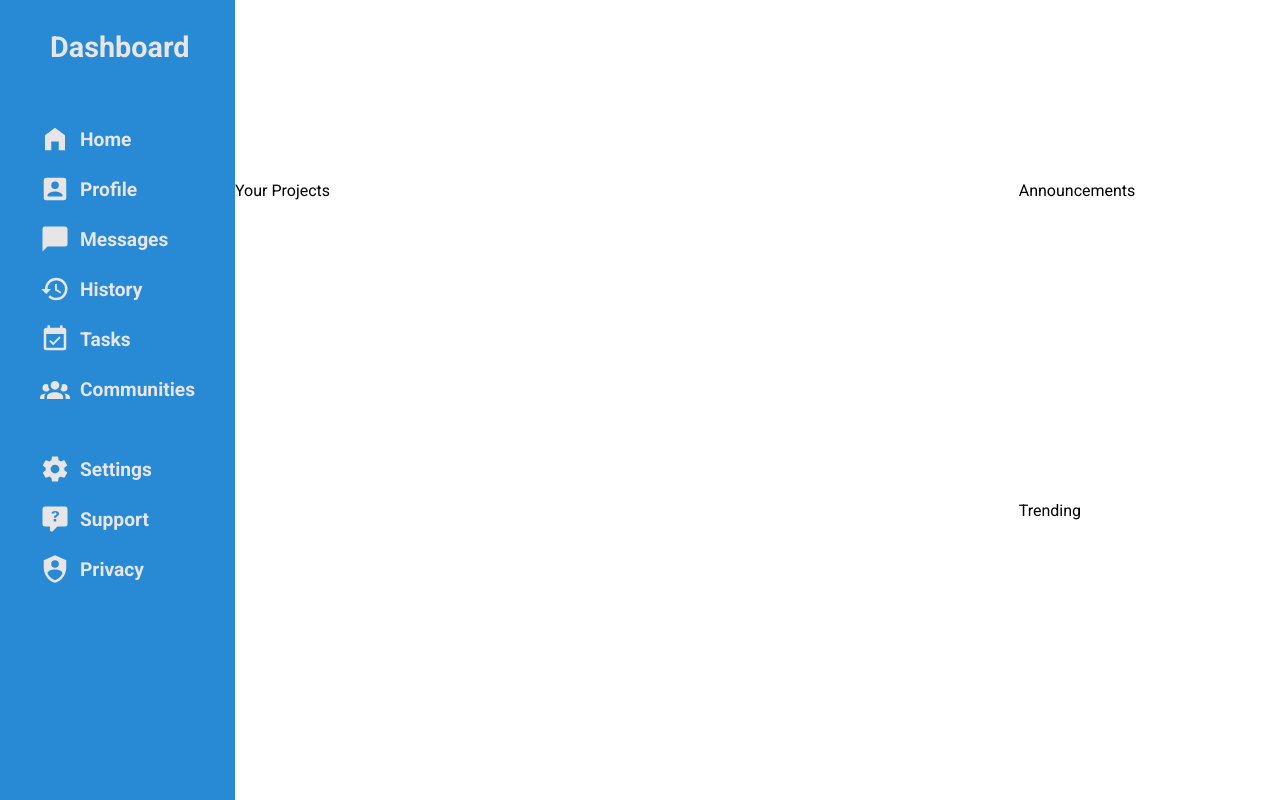
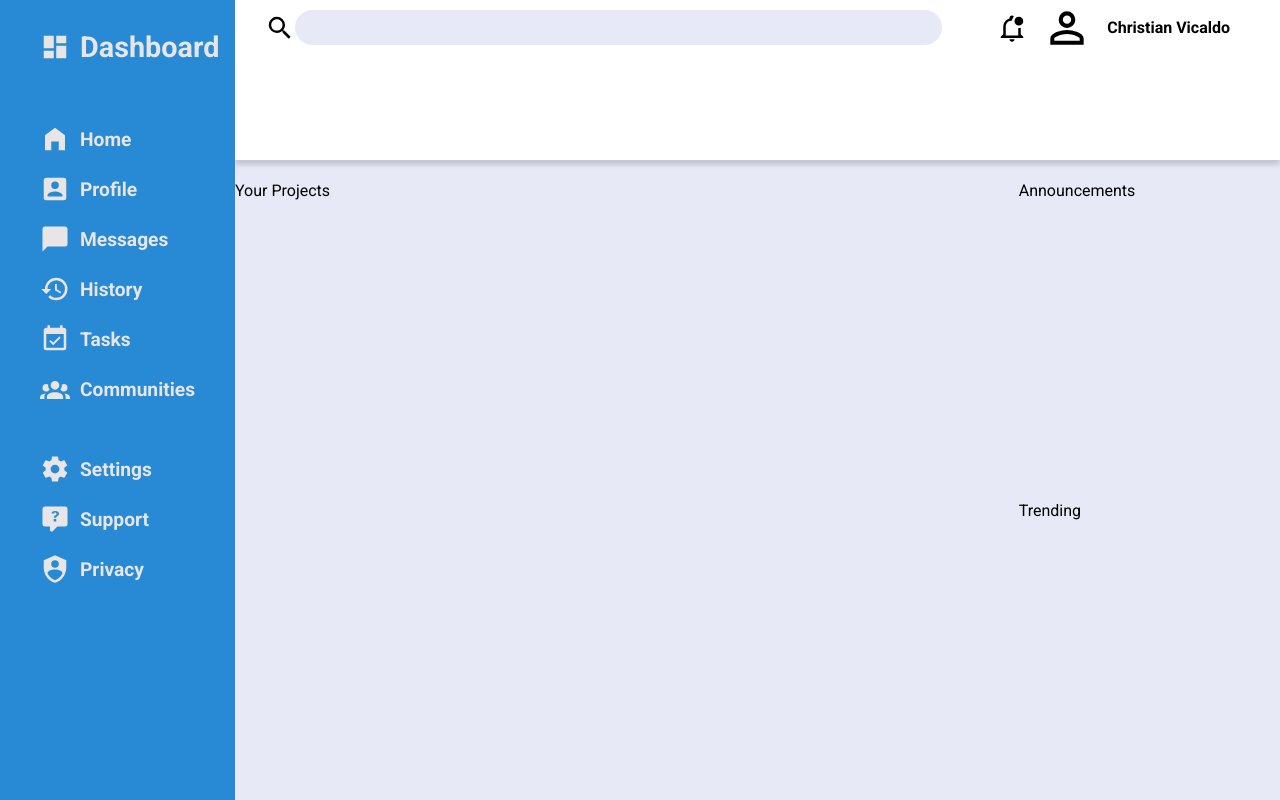
Before and after one commit to cee2tall/odin-admin-dash, a plain HTML site: page index.html in a window 1280 px wide. Drawn offline with Linux system fonts and the light colour scheme.

Commit message:
Finish top part of dashboard

```diff
--- a/index.html
+++ b/index.html
@@ -8,10 +8,25 @@
   </head>
   <body>
     <div class="grid container">
+      <!--Top of the website-->
       <div class="grid dashboard">
-        <div class="top-dash">
-          <div class="search"></div>
-          <div class="profile"></div>
+        <div class="grid top-dash">
+          <div class="grid search">
+            <svg xmlns="http://www.w3.org/2000/svg" viewBox="0 0 24 24">
+              <title>magnify</title>
+              <path
+                d="M9.5,3A6.5,6.5 0 0,1 16,9.5C16,11.11 15.41,12.59 14.44,13.73L14.71,14H15.5L20.5,19L19,20.5L14,15.5V14.71L13.73,14.44C12.59,15.41 11.11,16 9.5,16A6.5,6.5 0 0,1 3,9.5A6.5,6.5 0 0,1 9.5,3M9.5,5C7,5 5,7 5,9.5C5,12 7,14 9.5,14C12,14 14,12 14,9.5C14,7 12,5 9.5,5Z"></path>
+            </svg>
+            <input type="text" class="search-bar" />
+          </div>
+          <div class="profile">
+            <img
+              src="images/bell-badge-outline.svg"
+              alt="|"
+              class="notification" />
+            <img src="images/account-outline.svg" alt="|" class="user-small" />
+            <span>Christian Vicaldo</span>
+          </div>
         </div>
         <div class="bottom-dash">
           <div class="user-intro"></div>
@@ -105,6 +120,7 @@
           <a href="" class="side-button">Privacy</a>
         </div>
       </div>
+      <!--Start of main content section-->
       <div class="grid content">
         <div class="grid left-content">
           <div class="heading">Your Projects</div>
--- a/styles.css
+++ b/styles.css
@@ -3,6 +3,8 @@
 :root {
   --white-color: rgb(231, 229, 229);
   --site-blue: rgb(40, 138, 212);
+  --site-hover-blue: rgb(56, 146, 214);
+  --site-gray: rgba(189, 194, 230, 0.356);
 }
 
 /* * {
@@ -42,7 +44,50 @@ body {
 
 .dashboard {
   grid-area: 1 / 2 / 2 / 3;
-  grid-template-rows: 1fr 2fr;
+  grid-template-rows: 55px 1fr;
+  box-shadow: 0 5px 5px rgb(199, 198, 198);
+  padding-left: 30px;
+}
+
+.search-bar {
+  background-color: var(--site-gray);
+  border: none;
+  border-radius: 20px;
+  height: 60%;
+}
+
+.search-bar:focus-visible {
+  outline: 1px solid var(--site-hover-blue);
+}
+
+.notification:hover {
+  background-color: rgb(231, 231, 231);
+  border-radius: 5px;
+}
+
+.user-small {
+  width: 50px;
+}
+
+.profile {
+  display: flex;
+  gap: 15px;
+  align-items: center;
+  justify-content: end;
+  padding-right: 50px;
+}
+
+.profile span {
+  font-weight: bold;
+}
+
+.top-dash {
+  grid-template-columns: 2fr 1fr;
+}
+
+.search {
+  grid-template-columns: 30px 1fr;
+  align-items: center;
 }
 
 .side-menu {
@@ -92,9 +137,14 @@ body {
 
 .button-section {
   padding: 10px 40px;
+  border-radius: 15px;
+}
+.button-section:hover {
+  background-color: var(--site-hover-blue);
 }
 
-.button-section svg {
+svg,
+img {
   width: 30px;
 }
 
@@ -108,6 +158,7 @@ body {
 .content {
   grid-area: 2 / 2 / 3 / 3;
   grid-template-columns: 3fr 1fr;
+  background-color: var(--site-gray);
 }
 
 .left-content {
```
Also changed, not shown: images/account-outline.svg (added), images/bell-badge-outline.svg (added).
